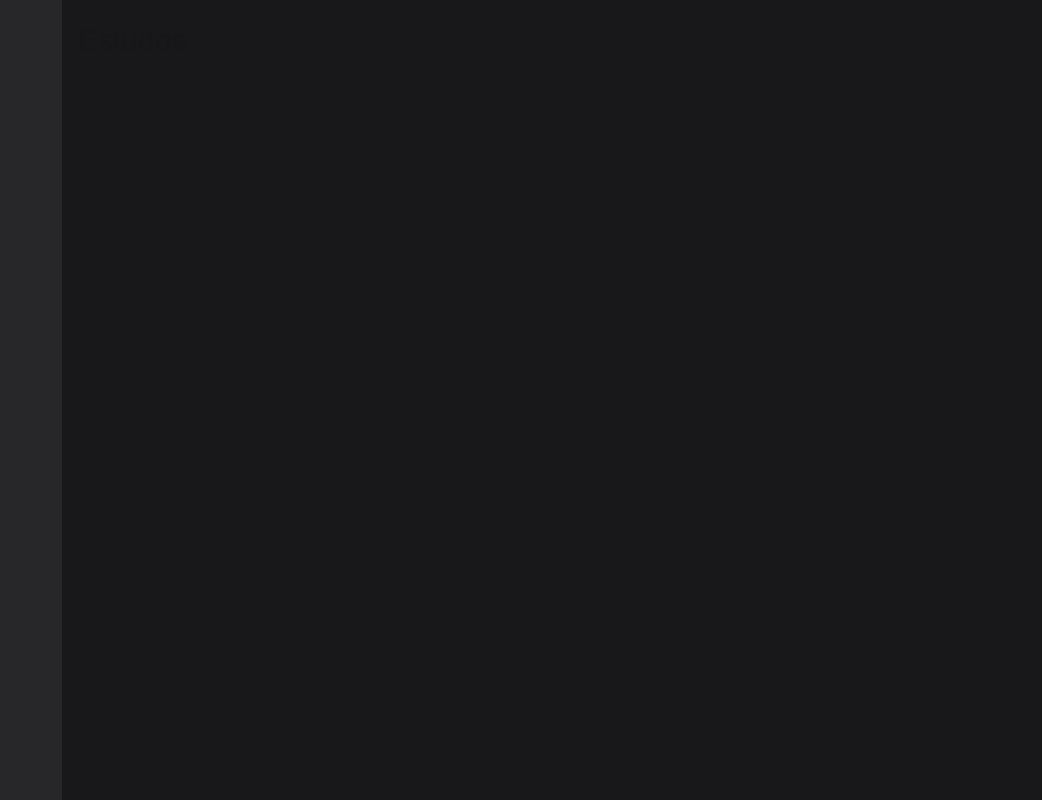
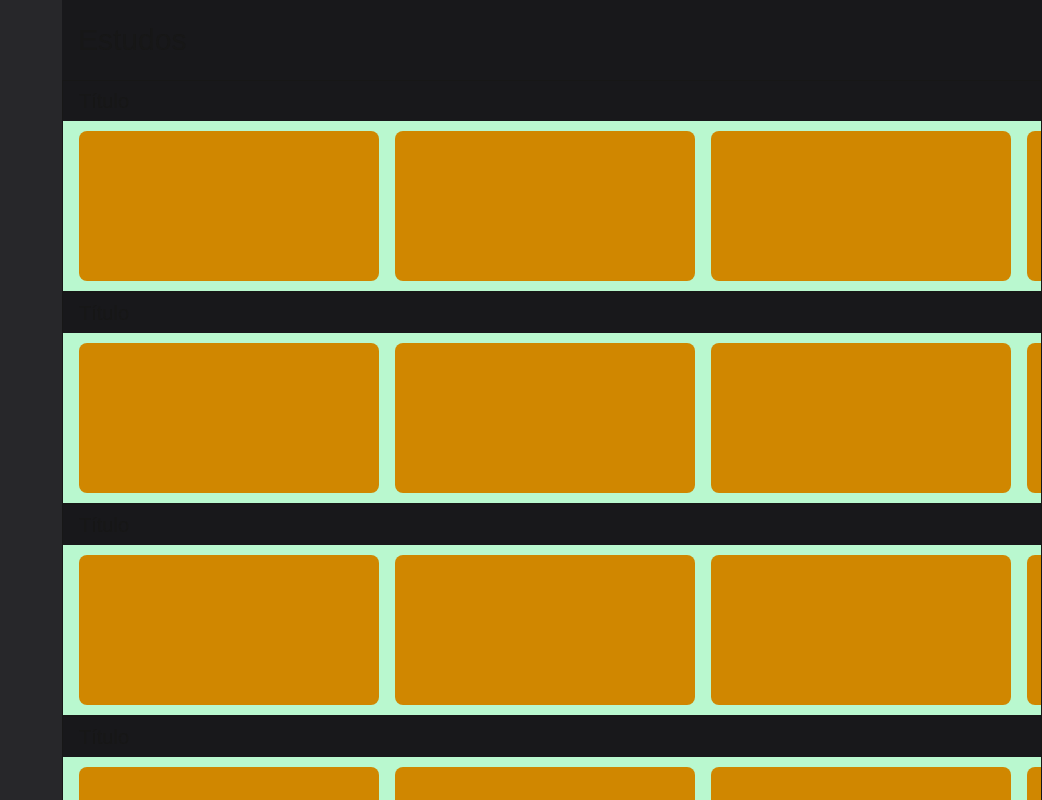
Before and after one commit to kelsmartins/projeto-studyo, a Next.js app in the folder app-estudos/: page / in a window 1280 px wide. Shown: the whole page, without its empty margins (238-1280 px from the left). Built offline with nearby package versions, Linux system fonts and the light colour scheme.

Commit message:
padding para alinhar ponta do conteudo aos titulos e dar esço no fim, gap-x-4, espacamento entre elementos dentro da div,
O min-w-0 permite que um item (flex-1) encolha para caber no layout, mesmo que o conteúdo dentro dele seja muito mais largo.

```diff
--- a/app-estudos/app/page.tsx
+++ b/app-estudos/app/page.tsx
@@ -6,12 +6,12 @@ export default function Home() {
     <div className="w-screen h-screen flex overflow-hidden">
       <div className="h-screen w-[300px] bg-zinc-800">
 
-      </div>
-      <div className="h-screen w-[100%] flex-1 bg-zinc-900">
-        <div className="h-[80px] flex items-center px-4">
+      </div>                                               {/* O min-w-0 permite que um item (flex-1) encolha para caber no layout, mesmo que o conteúdo dentro dele seja muito mais largo. */}
+      <div className="h-screen w-[100%] flex-1 bg-zinc-900 min-w-0">
+        <div className="h-[10%] flex items-center px-4">
           <h2 className="text-3xl">Estudos</h2>
         </div>
-         <div className="flex-1 w-[100%] h-[90%] overflow-y-auto no-scrollbar"> {/* py-4 px-4 space-y-4 */}
+         <div className=" w-full h-[90%] overflow-y-auto no-scrollbar">
             <CardArea/>
             <CardArea/>
             <CardArea/>
--- /dev/null
+++ b/app-estudos/components/card.tsx
@@ -0,0 +1,7 @@
+export function Card() {
+    return (
+        <div className="h-[150px] w-[300px] bg-yellow-600 rounded-lg flex-shrink-0">
+
+        </div>
+    )
+}
--- a/app-estudos/components/cardarea.tsx
+++ b/app-estudos/components/cardarea.tsx
@@ -1,9 +1,20 @@
-import {Assuntos} from '@/data/assuntos'
+import {Card} from '@/components/card'
 
 export function CardArea(){
     return (
-        <div className="min-h-[190px] w-[100%] mx-auto">
-            <div>
+        <div className="min-h-[190px] w-[100%] mx-auto border b-1 flex flex-col">
+            <div className='w-full h-[40px] flex items-center'>
+                <h2 className='text-xl px-4'>Título</h2>
+            </div>                           {/*padding para alinhar ponta do conteudo aos titulos e dar esço no fim, gap-x-4, espacamento entre elementos dentro da div*/}
+            <div className='w-full h-[170px] p-4 gap-x-4 bg-green-200 flex flex-row justify-start items-center overflow-x-auto flex-nowrap no-scrollbar'>
+                <Card />
+                <Card />
+                <Card />
+                <Card />
+                <Card />
+                <Card />
+                <Card />
+                <Card />
 
             </div>
         </div>
--- a/app-estudos/data/assuntos.ts
+++ b/app-estudos/data/assuntos.ts
@@ -1,4 +1,4 @@
-import {AssuntoType} from '@/types/assuntoType';
+import {AssuntoType} from '@/types/assuntotype'
 
 export const Assuntos: AssuntoType[] = [
   {
```
